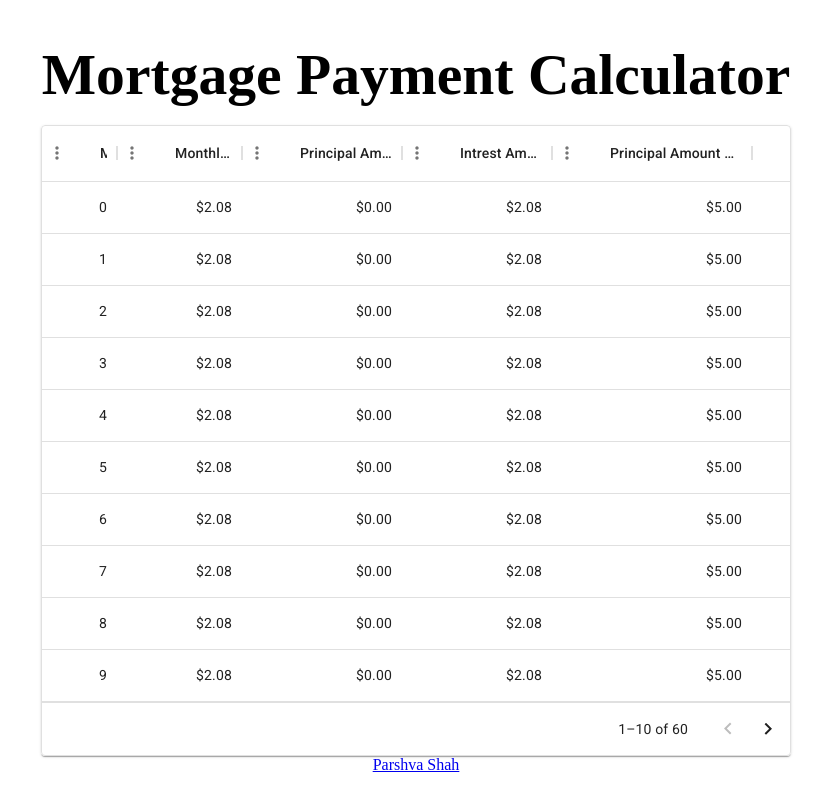
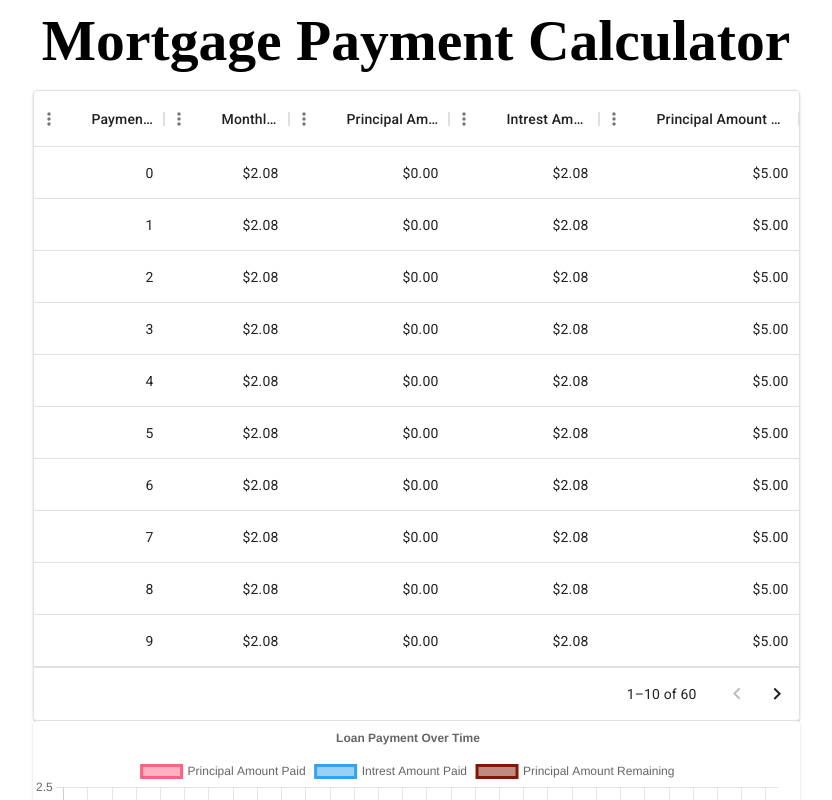
Before and after one commit to pkshah2017/MortgagePayment, a Next.js app: page / in a window 1280 px wide. Both pictures are taken after typing "5", "5", "5" into the empty fields and a click on the button "Submit". Shown: the top 800 px of the page, without its empty margins (224-1056 px from the left). Built offline with nearby package versions, Linux system fonts and the light colour scheme.

Commit message:
Refactor Display Cards and add Line Chart to display payment progress over time

```diff
--- a/components/DisplayCards.tsx
+++ b/components/DisplayCards.tsx
@@ -1,83 +1,11 @@
-import type { GridValueGetterParams } from "@mui/x-data-grid";
-
-import { useAppSelector } from "@data/hooks";
-import { selectLoanDetails } from "@data/loanDetailsStore";
-import {
-    DataGrid,
-    GridColDef,
-    GridValueFormatterParams,
-} from "@mui/x-data-grid";
-import Card from "@mui/material/Card";
-
-function formatMoney(columnValue: GridValueFormatterParams<number>): string {
-    const moneyValue = columnValue.value;
-    if (moneyValue == null) {
-        return "";
-    }
-    return moneyValue.toLocaleString("en-US", {
-        style: "currency",
-        currency: "USD",
-    });
-}
-
-const columns: GridColDef[] = [
-    {
-        field: "paymentNumber",
-        headerName: "Month",
-        width: 75,
-        type: "number",
-    },
-    {
-        field: "totalMonthlyPayment",
-        headerName: "Monthly Payment",
-        width: 125,
-        type: "number",
-        valueFormatter: formatMoney,
-    },
-    {
-        field: "principalAmountPaid",
-        headerName: "Principal Amount Paid",
-        width: 160,
-        type: "number",
-        valueFormatter: formatMoney,
-    },
-    {
-        field: "intrestAmountPaid",
-        headerName: "Intrest Amount Paid",
-        width: 150,
-        type: "number",
-        valueFormatter: formatMoney,
-    },
-    {
-        field: "principalAmountRemaining",
-        headerName: "Principal Amount Remaining",
-        width: 200,
-        type: "number",
-        valueFormatter: formatMoney,
-    },
-];
+import LoanPaymentChart from "./LoanPaymentChart";
+import LoanPaymentTable from "./LoanPaymentTable";
 
 export default function DisplayCards() {
-    const loanDetails = useAppSelector(selectLoanDetails);
-
     return (
         <>
-            <Card sx={{ minWidth: 750 }}>
-                <DataGrid
-                    rows={loanDetails.loanPaymentPlan}
-                    columns={columns}
-                    initialState={{
-                        pagination: {
-                            paginationModel: {
-                                pageSize: 10,
-                            },
-                        },
-                    }}
-                    getRowId={(row) => row.paymentNumber}
-                    pageSizeOptions={[5]}
-                    disableRowSelectionOnClick
-                />
-            </Card>
+            <LoanPaymentTable />
+            <LoanPaymentChart />
         </>
     );
 }
--- /dev/null
+++ b/components/LoanPaymentChart.tsx
@@ -0,0 +1,88 @@
+import type { GridValueGetterParams } from "@mui/x-data-grid";
+
+import { useAppSelector } from "@data/hooks";
+import { selectLoanDetails } from "@data/loanDetailsStore";
+import Card from "@mui/material/Card";
+import {
+    Chart as ChartJS,
+    CategoryScale,
+    LinearScale,
+    PointElement,
+    LineElement,
+    Title,
+    Tooltip,
+    Legend,
+} from "chart.js";
+import { Line } from "react-chartjs-2";
+import { useMemo } from "react";
+
+const chartOptions = {
+    responsive: true,
+    plugins: {
+        legend: {
+            position: "top" as const,
+        },
+        title: {
+            display: true,
+            text: "Loan Payment Over Time",
+        },
+    },
+};
+
+ChartJS.register(
+    CategoryScale,
+    LinearScale,
+    PointElement,
+    LineElement,
+    Title,
+    Tooltip,
+    Legend
+);
+
+export default function LoanPaymentChart() {
+    const loanDetails = useAppSelector(selectLoanDetails);
+
+    const chartData = useMemo(() => {
+        const principalAmountPaidDataSet = [];
+        const intrestAmountPaidDataSet = [];
+        const principalAmountRemainingDataSet = [];
+        const paymentNumberDataSet = [];
+        loanDetails.loanPaymentPlan.map((datum) => {
+            principalAmountPaidDataSet.push(datum.principalAmountPaid);
+            intrestAmountPaidDataSet.push(datum.intrestAmountPaid);
+            principalAmountRemainingDataSet.push(
+                datum.principalAmountRemaining
+            );
+            paymentNumberDataSet.push(datum.paymentNumber);
+        });
+        return {
+            labels: paymentNumberDataSet,
+            datasets: [
+                {
+                    label: "Principal Amount Paid",
+                    data: principalAmountPaidDataSet,
+                    borderColor: "rgb(255, 99, 132)",
+                    backgroundColor: "rgba(255, 99, 132, 0.5)",
+                },
+                {
+                    label: "Intrest Amount Paid",
+                    data: intrestAmountPaidDataSet,
+                    borderColor: "rgb(53, 162, 235)",
+                    backgroundColor: "rgba(53, 162, 235, 0.5)",
+                },
+                {
+                    label: "Principal Amount Remaining",
+                    data: intrestAmountPaidDataSet,
+                    borderColor: "rgb(128, 23, 3)",
+                    backgroundColor: "rgba(128, 23, 3, 0.5)",
+                },
+            ],
+        };
+    }, [loanDetails]);
+
+    return (
+        <Card sx={{ minWidth: 750 }}>
+            <Line options={chartOptions} data={chartData} />
+        </Card>
+    );
+}
--- /dev/null
+++ b/components/LoanPaymentTable.tsx
@@ -0,0 +1,81 @@
+import type { GridValueGetterParams } from "@mui/x-data-grid";
+
+import { useAppSelector } from "@data/hooks";
+import { selectLoanDetails } from "@data/loanDetailsStore";
+import {
+    DataGrid,
+    GridColDef,
+    GridValueFormatterParams,
+} from "@mui/x-data-grid";
+import Card from "@mui/material/Card";
+
+function formatMoney(columnValue: GridValueFormatterParams<number>): string {
+    const moneyValue = columnValue.value;
+    if (moneyValue == null) {
+        return "";
+    }
+    return moneyValue.toLocaleString("en-US", {
+        style: "currency",
+        currency: "USD",
+    });
+}
+
+const columns: GridColDef[] = [
+    {
+        field: "paymentNumber",
+        headerName: "Payment Number",
+        width: 130,
+        type: "number",
+    },
+    {
+        field: "totalMonthlyPayment",
+        headerName: "Monthly Payment",
+        width: 125,
+        type: "number",
+        valueFormatter: formatMoney,
+    },
+    {
+        field: "principalAmountPaid",
+        headerName: "Principal Amount Paid",
+        width: 160,
+        type: "number",
+        valueFormatter: formatMoney,
+    },
+    {
+        field: "intrestAmountPaid",
+        headerName: "Intrest Amount Paid",
+        width: 150,
+        type: "number",
+        valueFormatter: formatMoney,
+    },
+    {
+        field: "principalAmountRemaining",
+        headerName: "Principal Amount Remaining",
+        width: 200,
+        type: "number",
+        valueFormatter: formatMoney,
+    },
+];
+
+export default function LoanPaymentTable() {
+    const loanDetails = useAppSelector(selectLoanDetails);
+
+    return (
+        <Card sx={{ minWidth: 750 }}>
+            <DataGrid
+                rows={loanDetails.loanPaymentPlan}
+                columns={columns}
+                initialState={{
+                    pagination: {
+                        paginationModel: {
+                            pageSize: 10,
+                        },
+                    },
+                }}
+                getRowId={(row) => row.paymentNumber}
+                pageSizeOptions={[10]}
+                disableRowSelectionOnClick
+            />
+        </Card>
+    );
+}
--- a/next.config.js
+++ b/next.config.js
@@ -3,6 +3,7 @@
  */
 const nextConfig = {
     output: "export",
+    reactStrictMode: true,
 };
 
 module.exports = nextConfig;
--- a/package.json
+++ b/package.json
@@ -12,9 +12,11 @@
     "@mui/material": "^5.14.5",
     "@mui/x-data-grid": "^6.11.2",
     "@reduxjs/toolkit": "^1.9.5",
+    "chart.js": "^4.3.3",
     "mathjs": "^11.9.1",
     "next": "latest",
     "react": "18.2.0",
+    "react-chartjs-2": "^5.2.0",
     "react-dom": "18.2.0",
     "react-redux": "^8.1.2"
   },
```
Also changed, not shown: 2 other files (tests, documents, lock files or other folders).
